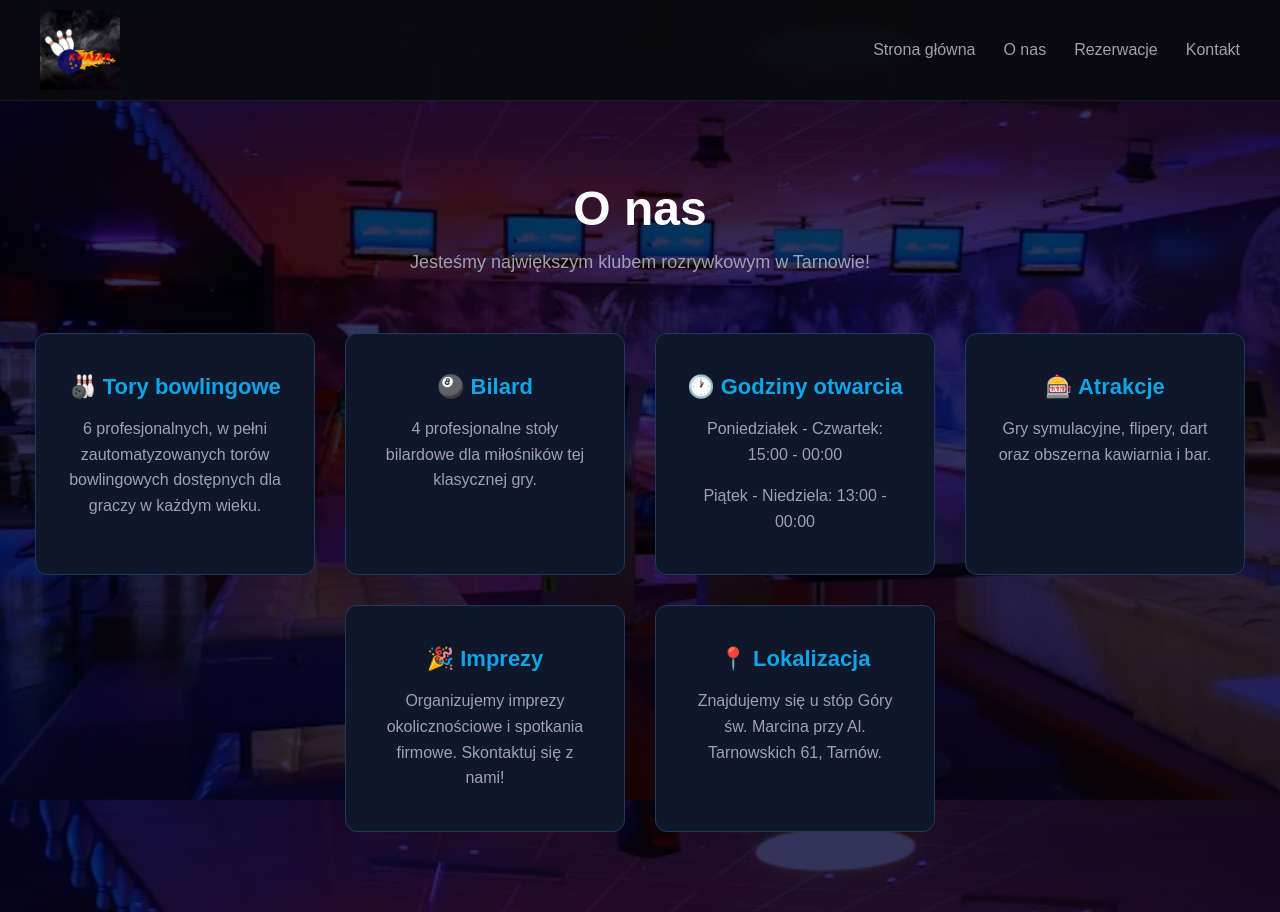
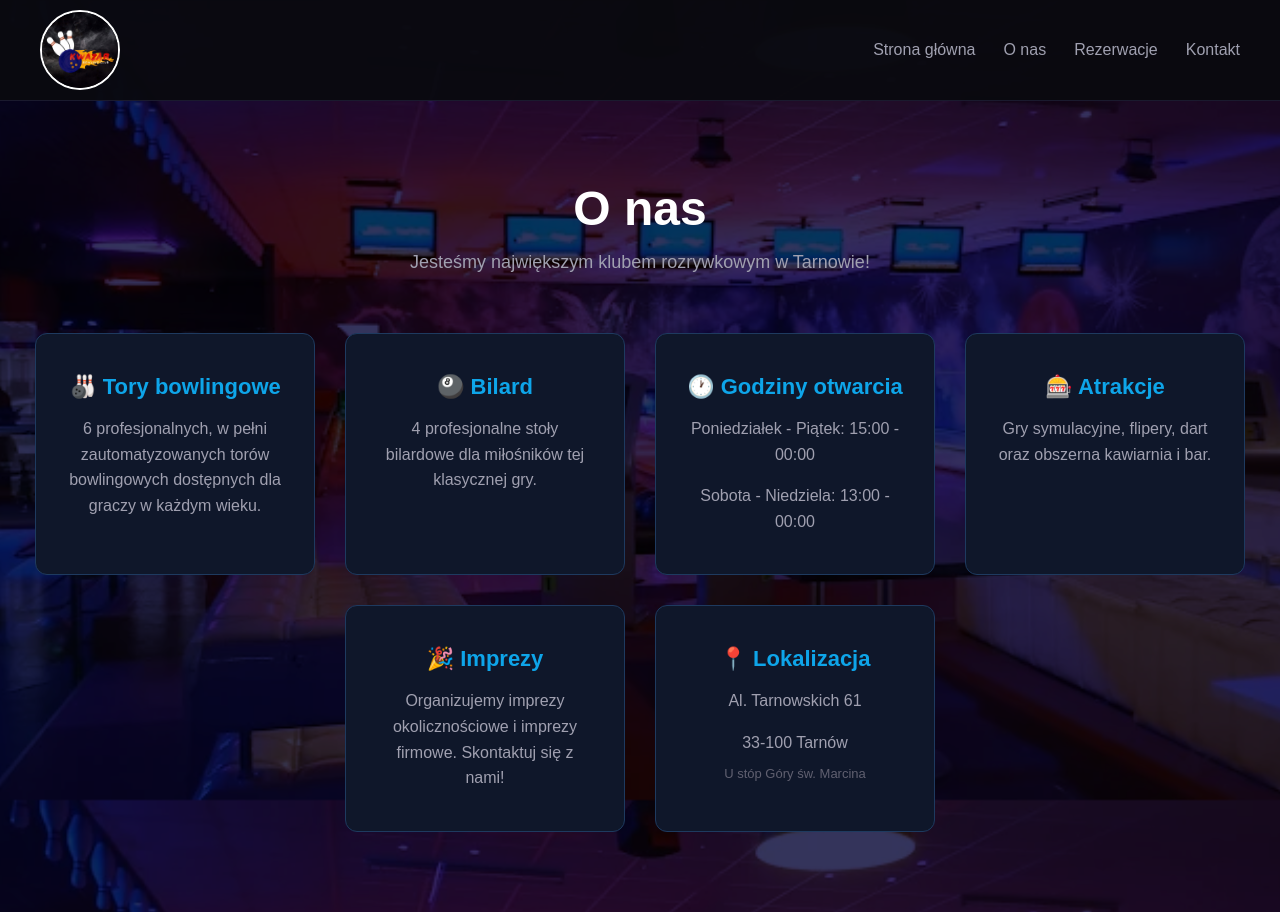
Before and after one commit to PIKUL747/bowling-club-website, a Next.js app: page /about in a window 1280 px wide. Built offline with nearby package versions, Linux system fonts and the light colour scheme.

Commit message:
Multiple fixes: max date 2 months, opening hours, about page

```diff
--- a/app/about/page.js
+++ b/app/about/page.js
@@ -16,8 +16,8 @@ export default function About() {
           </div>
           <div className="info-card">
             <h2>🕐 Godziny otwarcia</h2>
-            <p>Poniedziałek - Czwartek: 15:00 - 00:00</p>
-            <p>Piątek - Niedziela: 13:00 - 00:00</p>
+            <p>Poniedziałek - Piątek: 15:00 - 00:00</p>
+            <p>Sobota - Niedziela: 13:00 - 00:00</p>
           </div>
           <div className="info-card">
             <h2>🎰 Atrakcje</h2>
@@ -25,11 +25,13 @@ export default function About() {
           </div>
           <div className="info-card">
             <h2>🎉 Imprezy</h2>
-            <p>Organizujemy imprezy okolicznościowe i spotkania firmowe. Skontaktuj się z nami!</p>
+            <p>Organizujemy imprezy okolicznościowe i imprezy firmowe. Skontaktuj się z nami!</p>
           </div>
           <div className="info-card">
             <h2>📍 Lokalizacja</h2>
-            <p>Znajdujemy się u stóp Góry św. Marcina przy Al. Tarnowskich 61, Tarnów.</p>
+            <p>Al. Tarnowskich 61</p>
+            <p>33-100 Tarnów</p>
+            <p style={{marginTop: '8px', fontSize: '13px', color: '#606070'}}>U stóp Góry św. Marcina</p>
           </div>
         </div>
       </section>
--- a/app/globals.css
+++ b/app/globals.css
@@ -32,6 +32,11 @@ body {
 .navbar-logo {
   display: flex;
   align-items: center;
+}
+
+.navbar-logo img {
+  border-radius: 50%;
+  border: 2px solid white;
 }
 
 .nav-links {
@@ -279,6 +284,12 @@ main {
   border-bottom: 1px solid #1e3a5f;
   color: #a0a0b0;
   font-size: 14px;
+  background-color: #0f172a;
+}
+
+.admin-table tr:hover td {
+  background-color: #162032;
+  color: white;
 }
 
 .admin-table tr:hover td {
```
Also changed, not shown: app/contact/page.js (+3 -4 lines), app/reservations/page.js (+18 -0 lines).
